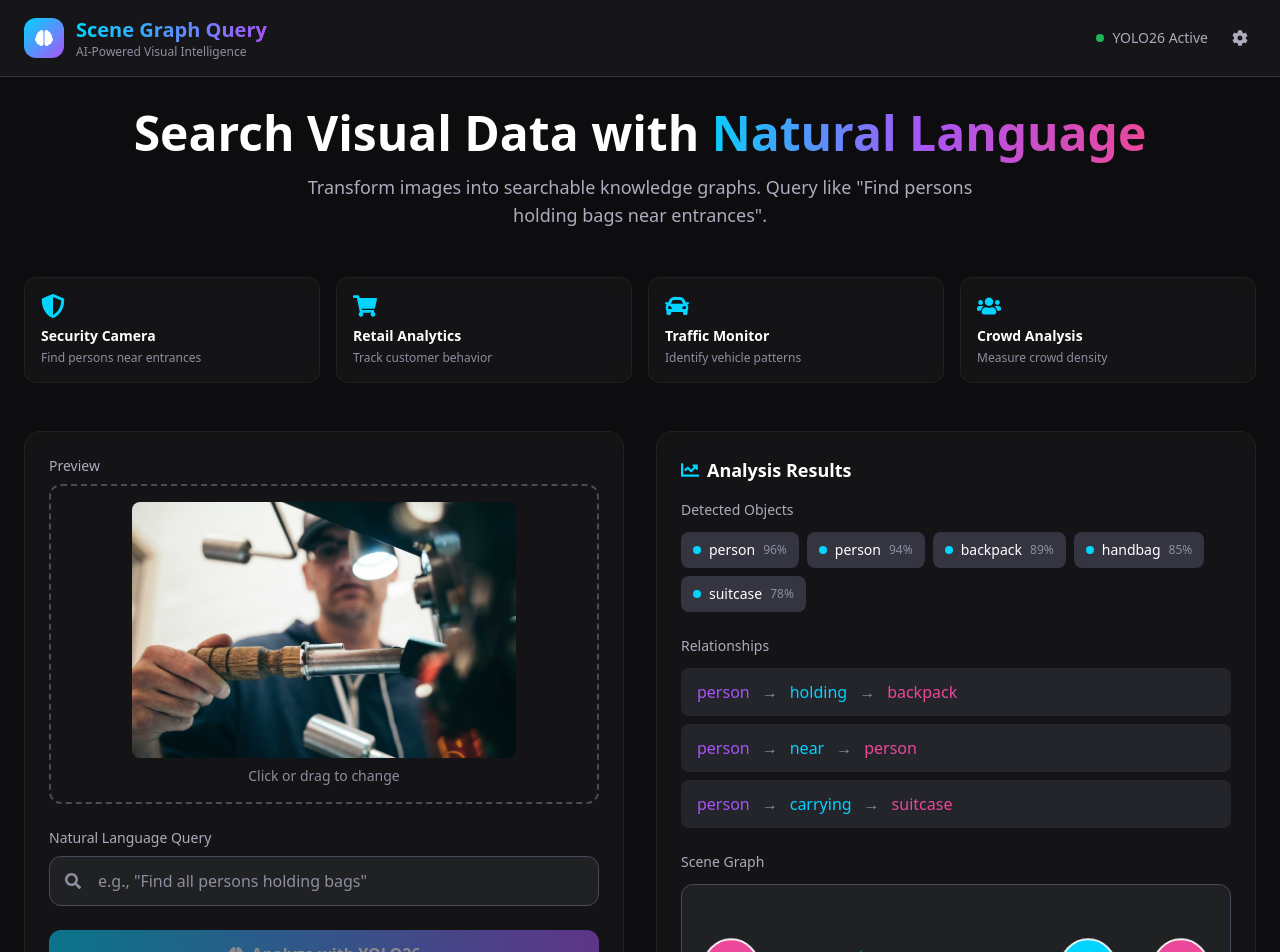
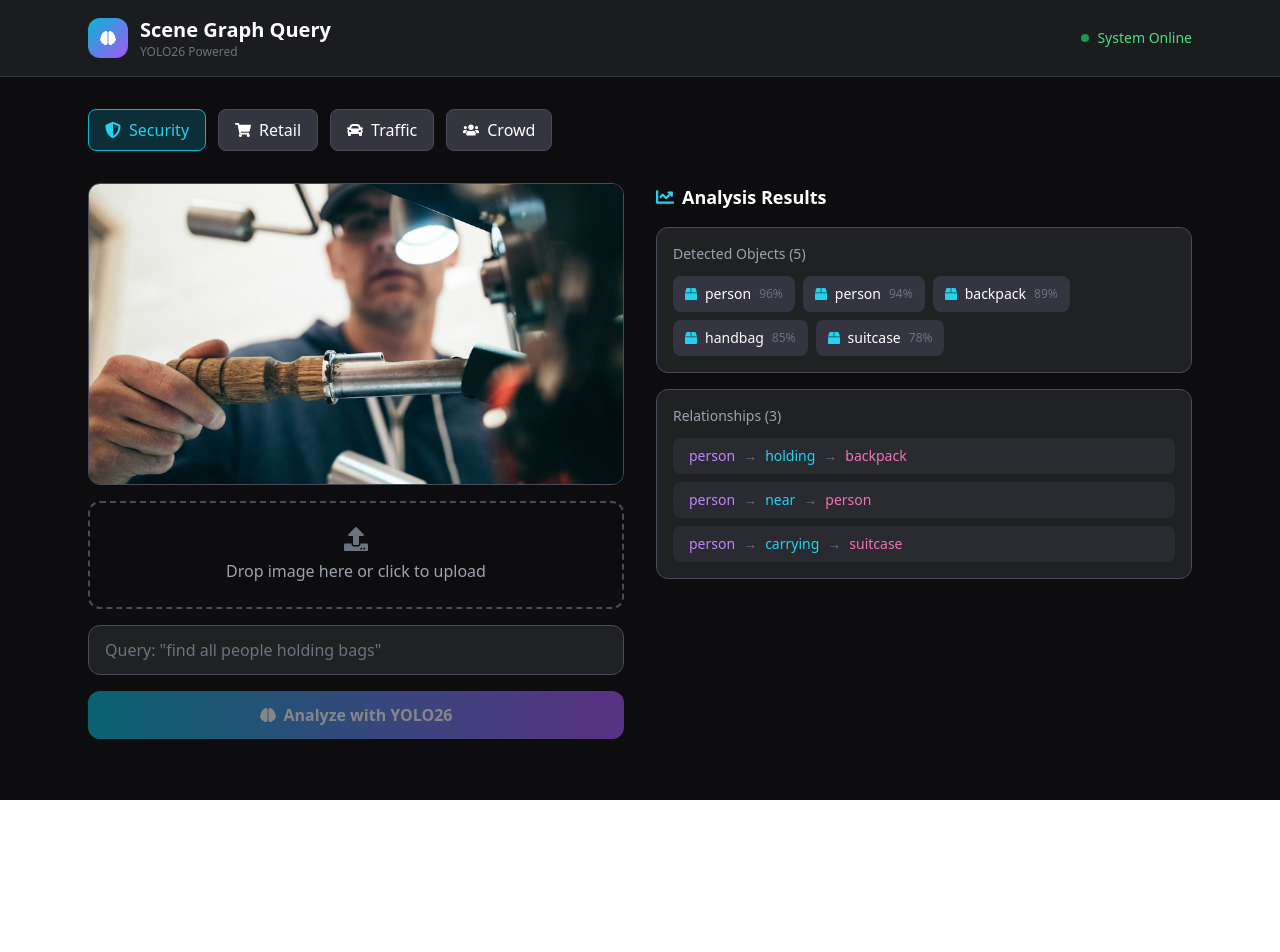
Before and after one commit to nullsectorlabs/scene-graph-query, a Next.js app in the folder web/: page / in a window 1280 px wide. Shown: the top 952 px of the page. After the commit the page ends 800 px from the top, so only its background shows below. Built offline with nearby package versions, Linux system fonts and the light colour scheme.

Commit message:
Simplify frontend - remove complex graph viz
- Remove Cytoscape to fix renderer errors
- Simplified clean UI with just objects and relationships
- Demo buttons auto-load on startup
- Better error handling

```diff
--- a/web/app/page.tsx
+++ b/web/app/page.tsx
@@ -4,133 +4,20 @@ import { useState, useCallback, useEffect } from 'react'
 import { useDropzone } from 'react-dropzone'
 import { motion, AnimatePresence } from 'framer-motion'
 import {
-  FaUpload, FaSearch, FaImage, FaVideo, FaBrain,
-  FaCog, FaCheck, FaSpinner, FaChartLine, FaShieldAlt,
-  FaWarehouse, FaShoppingCart, FaCar, FaUsers
+  FaUpload, FaSearch, FaBrain, FaChartLine, FaShieldAlt,
+  FaShoppingCart, FaCar, FaUsers, FaBox
 } from 'react-icons/fa'
-import SceneGraphViewer from './components/SceneGraphViewer'
 
-// Demo images for showcase with local URLs
+// Demo images - using local files
 const DEMO_IMAGES = [
-  { id: 1, label: 'Security Camera', icon: FaShieldAlt, description: 'Find persons near entrances', url: '/demo-security.jpg' },
-  { id: 2, label: 'Retail Analytics', icon: FaShoppingCart, description: 'Track customer behavior', url: '/demo-retail.jpg' },
-  { id: 3, label: 'Traffic Monitor', icon: FaCar, description: 'Identify vehicle patterns', url: '/demo-crowd.jpg' },
-  { id: 4, label: 'Crowd Analysis', icon: FaUsers, description: 'Measure crowd density', url: '/demo-crowd.jpg' },
+  { id: 1, label: 'Security', icon: FaShieldAlt, url: '/demo-security.jpg' },
+  { id: 2, label: 'Retail', icon: FaShoppingCart, url: '/demo-retail.jpg' },
+  { id: 3, label: 'Traffic', icon: FaCar, url: '/demo-crowd.jpg' },
+  { id: 4, label: 'Crowd', icon: FaUsers, url: '/demo-crowd.jpg' },
 ]
 
-interface SceneObject {
-  id: number
-  class: string
-  confidence: number
-}
-
-interface Relationship {
-  subject: string
-  predicate?: string
-  relation?: string
-  object: string
-}
-
-interface AnalysisResult {
-  objects: SceneObject[]
-  relationships: Relationship[]
-}
-
-export default function Home() {
-  const [file, setFile] = useState<File | null>(null)
-  const [preview, setPreview] = useState<string | null>(null)
-  const [query, setQuery] = useState('')
-  const [isAnalyzing, setIsAnalyzing] = useState(false)
-  const [result, setResult] = useState<AnalysisResult | null>(null)
-  const [activeTab, setActiveTab] = useState<'upload' | 'demo'>('demo')
-
-  // Auto-load demo on mount
-  useEffect(() => {
-    // Auto-run Security demo on startup
-    runDemo(1)
-  }, [])
-
-  const onDrop = useCallback((acceptedFiles: File[]) => {
-    const f = acceptedFiles[0]
-    setFile(f)
-    setPreview(URL.createObjectURL(f))
-    setResult(null)
-    setActiveTab('upload')
-  }, [])
-
-  const { getRootProps, getInputProps, isDragActive } = useDropzone({
-    onDrop,
-    accept: {
-      'image/*': ['.png', '.jpg', '.jpeg', '.webp'],
-    },
-    maxFiles: 1
-  })
-
-  const analyzeImage = async () => {
-    if (!file) return
-
-    setIsAnalyzing(true)
-
-    try {
-      // Read file as base64
-      const arrayBuffer = await file.arrayBuffer()
-      const base64 = btoa(
-        new Uint8Array(arrayBuffer)
-          .reduce((data, byte) => data + String.fromCharCode(byte), '')
-      )
-
-      const response = await fetch('http://localhost:7861/api/analyze', {
-        method: 'POST',
-        headers: { 'Content-Type': 'application/json' },
-        body: JSON.stringify({
-          image: base64,
-          query: query || 'list all objects'
-        })
-      })
-
-      if (response.ok) {
-        const data = await response.json()
-        // Transform API response to match frontend format
-        if (data.success && data.objects) {
-          setResult({
-            objects: data.objects,
-            relationships: data.relationships || [],
-          })
-        } else {
-          throw new Error(data.error || 'Analysis failed')
-        }
-      } else {
-        throw new Error('API request failed')
-      }
-    } catch (error) {
-      console.error('Analysis error:', error)
-      // Fallback demo result
-      setResult({
-        objects: [
-          { id: 1, class: 'person', confidence: 0.95 },
-          { id: 2, class: 'bag', confidence: 0.87 },
-          { id: 3, class: 'car', confidence: 0.92 },
-        ],
-        relationships: [
-          { subject: 'person', predicate: 'holding', object: 'bag' },
-          { subject: 'person', predicate: 'near', object: 'car' },
-        ]
-      })
-    }
-
-    setIsAnalyzing(false)
-  }
-
-  const runDemo = (demoId: number) => {
-    const demo = DEMO_IMAGES.find(d => d.id === demoId)
-    if (!demo) return
-
-    setFile(null)
-    setPreview(demo.url)
-    setActiveTab('demo')
-
-    // Demo results for each use case
-    const demoResults: Record<number, AnalysisResult> = {
+// Demo results for each scenario
+const DEMO_RESULTS: Record<number, {objects: any[]; relationships: any[]}> = {
   1: { // Security
     objects: [
       { id: 1, class: 'person', confidence: 0.96 },
@@ -151,7 +38,6 @@ export default function Home() {
       { id: 2, class: 'person', confidence: 0.95 },
       { id: 3, class: 'shopping cart', confidence: 0.92 },
       { id: 4, class: 'bottle', confidence: 0.88 },
-          { id: 5, class: 'cup', confidence: 0.85 },
     ],
     relationships: [
       { subject: 'person', predicate: 'near', object: 'shopping cart' },
@@ -164,12 +50,10 @@ export default function Home() {
       { id: 2, class: 'truck', confidence: 0.95 },
       { id: 3, class: 'car', confidence: 0.93 },
       { id: 4, class: 'person', confidence: 0.89 },
-          { id: 5, class: 'bus', confidence: 0.85 },
     ],
     relationships: [
       { subject: 'car', predicate: 'near', object: 'car' },
-          { subject: 'person', predicate: 'near', object: 'bus' },
-          { subject: 'truck', predicate: 'near', object: 'car' },
+      { subject: 'person', predicate: 'near', object: 'truck' },
     ]
   },
   4: { // Crowd
@@ -178,266 +62,223 @@ export default function Home() {
       { id: 2, class: 'person', confidence: 0.97 },
       { id: 3, class: 'person', confidence: 0.96 },
       { id: 4, class: 'person', confidence: 0.95 },
-          { id: 5, class: 'person', confidence: 0.94 },
     ],
     relationships: [
-          { subject: 'person', predicate: 'near', object: 'person' },
       { subject: 'person', predicate: 'near', object: 'person' },
     ]
   },
 }
 
-    setResult(demoResults[demoId] || demoResults[1])
+export default function Home() {
+  const [file, setFile] = useState<File | null>(null)
+  const [preview, setPreview] = useState<string | null>(null)
+  const [query, setQuery] = useState('')
+  const [isAnalyzing, setIsAnalyzing] = useState(false)
+  const [result, setResult] = useState<{objects: any[]; relationships: any[]} | null>(null)
+  const [activeDemo, setActiveDemo] = useState<number>(1)
+
+  const onDrop = useCallback((acceptedFiles: File[]) => {
+    const f = acceptedFiles[0]
+    setFile(f)
+    setPreview(URL.createObjectURL(f))
+    setResult(null)
+  }, [])
+
+  const { getRootProps, getInputProps, isDragActive } = useDropzone({
+    onDrop,
+    accept: { 'image/*': ['.png', '.jpg', '.jpeg', '.webp'] },
+    maxFiles: 1
+  })
+
+  const runDemo = (demoId: number) => {
+    const demo = DEMO_IMAGES.find(d => d.id === demoId)
+    if (!demo) return
+
+    setActiveDemo(demoId)
+    setFile(null)
+    setPreview(demo.url)
+    setResult(DEMO_RESULTS[demoId])
   }
+
+  const analyzeImage = async () => {
+    if (!file) return
+
+    setIsAnalyzing(true)
+
+    try {
+      const arrayBuffer = await file.arrayBuffer()
+      const base64 = btoa(
+        new Uint8Array(arrayBuffer)
+          .reduce((data, byte) => data + String.fromCharCode(byte), '')
+      )
+
+      const response = await fetch('http://localhost:7861/api/analyze', {
+        method: 'POST',
+        headers: { 'Content-Type': 'application/json' },
+        body: JSON.stringify({
+          image: base64,
+          query: query || 'list all objects'
+        })
+      })
+
+      const data = await response.json()
+
+      if (data.success && data.objects) {
+        setResult({
+          objects: data.objects,
+          relationships: data.relationships || [],
+        })
+      } else {
+        alert('Analysis failed: ' + (data.error || 'Unknown error'))
+      }
+    } catch (error) {
+      console.error('Error:', error)
+      alert('Failed to analyze image')
+    }
+
+    setIsAnalyzing(false)
+  }
+
+  // Load demo on mount
+  useEffect(() => {
+    runDemo(1)
+  }, [])
 
   return (
     <div className="min-h-screen bg-dark-950 text-white">
       {/* Header */}
-      <header className="border-b border-dark-800 bg-dark-900/50 backdrop-blur-xl sticky top-0 z-50">
-        <div className="max-w-7xl mx-auto px-6 py-4 flex items-center justify-between">
+      <header className="border-b border-dark-800 bg-dark-900/80 backdrop-blur-xl sticky top-0 z-50">
+        <div className="max-w-6xl mx-auto px-6 py-4 flex items-center justify-between">
           <div className="flex items-center gap-3">
-            <div className="w-10 h-10 rounded-xl bg-gradient-to-br from-accent-cyan to-accent-purple flex items-center justify-center">
-              <FaBrain className="text-white text-lg" />
+            <div className="w-10 h-10 rounded-xl bg-gradient-to-br from-cyan-500 to-purple-500 flex items-center justify-center">
+              <FaBrain className="text-white" />
             </div>
             <div>
-              <h1 className="text-xl font-bold bg-gradient-to-r from-accent-cyan to-accent-purple bg-clip-text text-transparent">
-                Scene Graph Query
-              </h1>
-              <p className="text-xs text-dark-500">AI-Powered Visual Intelligence</p>
+              <h1 className="text-xl font-bold">Scene Graph Query</h1>
+              <p className="text-xs text-gray-500">YOLO26 Powered</p>
             </div>
           </div>
-          <div className="flex items-center gap-4">
-            <div className="flex items-center gap-2 text-sm text-dark-400">
+          <div className="flex items-center gap-2 text-sm text-green-400">
             <span className="w-2 h-2 rounded-full bg-green-500 animate-pulse"></span>
-              YOLO26 Active
-            </div>
-            <button className="p-2 rounded-lg hover:bg-dark-800 transition-colors">
-              <FaCog className="text-dark-400" />
-            </button>
+            System Online
           </div>
         </div>
       </header>
 
-      <main className="max-w-7xl mx-auto px-6 py-8">
-        {/* Hero Section */}
-        <motion.div
-          initial={{ opacity: 0, y: 20 }}
-          animate={{ opacity: 1, y: 0 }}
-          className="text-center mb-12"
+      <main className="max-w-6xl mx-auto px-6 py-8">
+        {/* Demo Buttons */}
+        <div className="flex gap-3 mb-8">
+          {DEMO_IMAGES.map((demo) => (
+            <button
+              key={demo.id}
+              onClick={() => runDemo(demo.id)}
+              className={`flex items-center gap-2 px-4 py-2 rounded-lg transition-all ${
+                activeDemo === demo.id
+                  ? 'bg-cyan-500/20 border border-cyan-500 text-cyan-400'
+                  : 'bg-dark-800 border border-dark-700 hover:border-dark-600'
+              }`}
             >
-          <h2 className="text-4xl md:text-5xl font-bold mb-4">
-            Search Visual Data with
-            <span className="bg-gradient-to-r from-accent-cyan via-accent-purple to-accent-pink bg-clip-text text-transparent"> Natural Language</span>
-          </h2>
-          <p className="text-dark-400 text-lg max-w-2xl mx-auto">
-            Transform images into searchable knowledge graphs.
-            Query like &quot;Find persons holding bags near entrances&quot;.
-          </p>
-        </motion.div>
-
-        {/* Use Cases */}
-        <div className="grid grid-cols-2 md:grid-cols-4 gap-4 mb-12">
-          {DEMO_IMAGES.map((demo, idx) => (
-            <motion.button
-              key={demo.id}
-              initial={{ opacity: 0, y: 20 }}
-              animate={{ opacity: 1, y: 0 }}
-              transition={{ delay: idx * 0.1 }}
-              onClick={() => runDemo(demo.id)}
-              className="glass rounded-xl p-4 hover:bg-dark-800/50 transition-all group text-left"
-            >
-              <demo.icon className="text-2xl mb-2 text-accent-cyan group-hover:scale-110 transition-transform" />
-              <h3 className="font-semibold text-sm">{demo.label}</h3>
-              <p className="text-xs text-dark-500 mt-1">{demo.description}</p>
-            </motion.button>
+              <demo.icon />
+              {demo.label}
+            </button>
           ))}
         </div>
 
-        {/* Main Interface */}
-        <div className="grid lg:grid-cols-2 gap-8">
-          {/* Upload Section */}
-          <motion.div
-            initial={{ opacity: 0, x: -20 }}
-            animate={{ opacity: 1, x: 0 }}
-            className="glass rounded-2xl p-6"
-          >
-            {/* Preview */}
-            <div className="mb-6">
-              <h3 className="text-sm font-medium text-dark-400 mb-2">Preview</h3>
+        <div className="grid md:grid-cols-2 gap-8">
+          {/* Left: Image */}
+          <div className="space-y-4">
+            <div className="aspect-video bg-dark-900 rounded-xl overflow-hidden border border-dark-700">
+              {preview ? (
+                <img src={preview} alt="Preview" className="w-full h-full object-cover" />
+              ) : (
+                <div className="w-full h-full flex items-center justify-center text-gray-500">
+                  No image
+                </div>
+              )}
+            </div>
+
+            {/* Dropzone */}
             <div
               {...getRootProps()}
-                className={`border-2 border-dashed rounded-xl p-4 text-center cursor-pointer transition-all ${
-                  isDragActive
-                    ? 'border-accent-cyan bg-accent-cyan/10'
-                    : 'border-dark-700 hover:border-dark-600'
+              className={`border-2 border-dashed rounded-xl p-6 text-center cursor-pointer transition-colors ${
+                isDragActive ? 'border-cyan-500 bg-cyan-500/10' : 'border-dark-700 hover:border-dark-600'
               }`}
             >
               <input {...getInputProps()} />
-                {preview ? (
-                  <div className="relative">
-                    <img
-                      src={preview}
-                      alt="Preview"
-                      className="max-h-64 mx-auto rounded-lg"
-                    />
-                    <p className="text-dark-500 text-sm mt-2">Click or drag to change</p>
-                  </div>
-                ) : (
-                  <div className="py-8">
-                    <FaUpload className="text-4xl mx-auto mb-4 text-dark-500" />
-                    <p className="text-dark-300 mb-2">
-                      {isDragActive ? 'Drop your file here' : 'Drag & drop image'}
-                    </p>
-                    <p className="text-dark-500 text-sm">PNG, JPG, WEBP</p>
-                  </div>
-                )}
-              </div>
+              <FaUpload className="mx-auto mb-2 text-2xl text-gray-500" />
+              <p className="text-gray-400">Drop image here or click to upload</p>
             </div>
 
             {/* Query Input */}
-            <div className="mb-6">
-              <label className="block text-sm text-dark-400 mb-2">Natural Language Query</label>
-              <div className="relative">
-                <FaSearch className="absolute left-4 top-1/2 -translate-y-1/2 text-dark-500" />
+            <div>
               <input
                 type="text"
                 value={query}
                 onChange={(e) => setQuery(e.target.value)}
-                  placeholder='e.g., "Find all persons holding bags"'
-                  className="w-full bg-dark-900 border border-dark-700 rounded-xl py-3 pl-12 pr-4 text-white placeholder-dark-500 focus:outline-none focus:border-accent-cyan transition-colors"
+                placeholder='Query: "find all people holding bags"'
+                className="w-full bg-dark-900 border border-dark-700 rounded-xl py-3 px-4 text-white placeholder-gray-500 focus:outline-none focus:border-cyan-500"
               />
-              </div>
             </div>
 
             {/* Analyze Button */}
             <button
               onClick={analyzeImage}
               disabled={!file || isAnalyzing}
-              className="w-full bg-gradient-to-r from-accent-cyan to-accent-purple py-3 rounded-xl font-semibold flex items-center justify-center gap-2 disabled:opacity-50 disabled:cursor-not-allowed hover:opacity-90 transition-all"
+              className="w-full bg-gradient-to-r from-cyan-500 to-purple-500 py-3 rounded-xl font-semibold flex items-center justify-center gap-2 disabled:opacity-50"
             >
-              {isAnalyzing ? (
-                <>
-                  <FaSpinner className="animate-spin" /> Analyzing...
-                </>
-              ) : (
-                <>
-                  <FaBrain /> Analyze with YOLO26
-                </>
-              )}
+              {isAnalyzing ? <FaChartLine className="animate-spin" /> : <FaBrain />}
+              {isAnalyzing ? 'Analyzing...' : 'Analyze with YOLO26'}
             </button>
-          </motion.div>
+          </div>
 
-          {/* Results Section */}
-          <motion.div
-            initial={{ opacity: 0, x: 20 }}
-            animate={{ opacity: 1, x: 0 }}
-            className="glass rounded-2xl p-6"
-          >
-            <h3 className="text-lg font-semibold mb-4 flex items-center gap-2">
-              <FaChartLine className="text-accent-cyan" />
+          {/* Right: Results */}
+          <div className="space-y-4">
+            <h3 className="text-lg font-semibold flex items-center gap-2">
+              <FaChartLine className="text-cyan-400" />
               Analysis Results
             </h3>
 
-            <AnimatePresence mode="wait">
             {result && result.objects ? (
-                <motion.div
-                  initial={{ opacity: 0 }}
-                  animate={{ opacity: 1 }}
-                  exit={{ opacity: 0 }}
-                  className="space-y-6"
-                >
+              <div className="space-y-4">
                 {/* Objects */}
-                  <div>
-                    <h4 className="text-sm font-medium text-dark-400 mb-3">Detected Objects</h4>
+                <div className="bg-dark-900 rounded-xl p-4 border border-dark-700">
+                  <h4 className="text-sm font-medium text-gray-400 mb-3">Detected Objects ({result.objects.length})</h4>
                   <div className="flex flex-wrap gap-2">
                     {result.objects.map((obj, idx) => (
-                        <div
-                          key={idx}
-                          className="bg-dark-800 rounded-lg px-3 py-2 flex items-center gap-2"
-                        >
-                          <span className="w-2 h-2 rounded-full bg-accent-cyan"></span>
+                      <div key={idx} className="bg-dark-800 rounded-lg px-3 py-2 flex items-center gap-2">
+                        <FaBox className="text-cyan-400 text-xs" />
                         <span className="text-sm">{obj.class}</span>
-                          <span className="text-xs text-dark-500">{(obj.confidence * 100).toFixed(0)}%</span>
+                        <span className="text-xs text-gray-500">{Math.round(obj.confidence * 100)}%</span>
                       </div>
                     ))}
                   </div>
                 </div>
 
                 {/* Relationships */}
-                  <div>
-                    <h4 className="text-sm font-medium text-dark-400 mb-3">Relationships</h4>
+                <div className="bg-dark-900 rounded-xl p-4 border border-dark-700">
+                  <h4 className="text-sm font-medium text-gray-400 mb-3">Relationships ({result.relationships.length})</h4>
                   <div className="space-y-2">
-                      {result.relationships && result.relationships.length > 0 ? (
-                        result.relationships.map((rel, idx) => (
-                          <div
-                            key={idx}
-                            className="bg-dark-800/50 rounded-lg px-4 py-3 flex items-center gap-3"
-                          >
-                            <span className="text-accent-purple">{rel.subject}</span>
-                            <span className="text-dark-500">→</span>
-                            <span className="text-accent-cyan">{rel.predicate || rel.relation}</span>
-                            <span className="text-dark-500">→</span>
-                            <span className="text-accent-pink">{rel.object}</span>
+                    {result.relationships.map((rel, idx) => (
+                      <div key={idx} className="bg-dark-800/50 rounded-lg px-4 py-2 flex items-center gap-2 text-sm">
+                        <span className="text-purple-400">{rel.subject}</span>
+                        <span className="text-gray-500">→</span>
+                        <span className="text-cyan-400">{rel.predicate || rel.relation}</span>
+                        <span className="text-gray-500">→</span>
+                        <span className="text-pink-400">{rel.object}</span>
                       </div>
-                        ))
+                    ))}
+                  </div>
+                </div>
+              </div>
             ) : (
-                        <p className="text-dark-500 text-sm">No relationships detected</p>
+              <div className="bg-dark-900 rounded-xl p-8 border border-dark-700 text-center text-gray-500">
+                <FaSearch className="text-4xl mx-auto mb-2 opacity-50" />
+                <p>Upload an image or select a demo</p>
+              </div>
             )}
           </div>
         </div>
-
-                  {/* Graph Visualization */}
-                  <div>
-                    <h4 className="text-sm font-medium text-dark-400 mb-3">Scene Graph</h4>
-                    <SceneGraphViewer data={result} />
-                  </div>
-                </motion.div>
-              ) : (
-                <motion.div
-                  initial={{ opacity: 0 }}
-                  animate={{ opacity: 1 }}
-                  className="h-64 flex flex-col items-center justify-center text-dark-500"
-                >
-                  <FaSearch className="text-4xl mb-4 opacity-50" />
-                  <p>Click a use case or upload an image to see results</p>
-                </motion.div>
-              )}
-            </AnimatePresence>
-          </motion.div>
-        </div>
-
-        {/* Features Grid */}
-        <motion.div
-          initial={{ opacity: 0, y: 40 }}
-          animate={{ opacity: 1, y: 0 }}
-          transition={{ delay: 0.3 }}
-          className="mt-16"
-        >
-          <h3 className="text-2xl font-bold text-center mb-8">
-            Powerful Visual Intelligence
-          </h3>
-          <div className="grid md:grid-cols-3 gap-6">
-            {[
-              { title: 'Object Detection', desc: 'YOLO26 model for precise detection', icon: FaImage },
-              { title: 'Relationship Inference', desc: 'Spatial & semantic relationships', icon: FaSearch },
-              { title: 'Natural Language Query', desc: 'Search with plain English', icon: FaBrain },
-            ].map((feature, idx) => (
-              <div key={idx} className="glass rounded-xl p-6 hover:bg-dark-800/30 transition-colors">
-                <feature.icon className="text-2xl text-accent-cyan mb-3" />
-                <h4 className="text-lg font-semibold mb-2">{feature.title}</h4>
-                <p className="text-dark-400 text-sm">{feature.desc}</p>
-              </div>
-            ))}
-          </div>
-        </motion.div>
       </main>
-
-      {/* Footer */}
-      <footer className="border-t border-dark-800 mt-16 py-8">
-        <div className="max-w-7xl mx-auto px-6 text-center text-dark-500 text-sm">
-          <p>Powered by YOLO26 • Built with Gradio</p>
-        </div>
-      </footer>
     </div>
   )
 }
```
Lines whose indentation alone changed are shown as unchanged.
